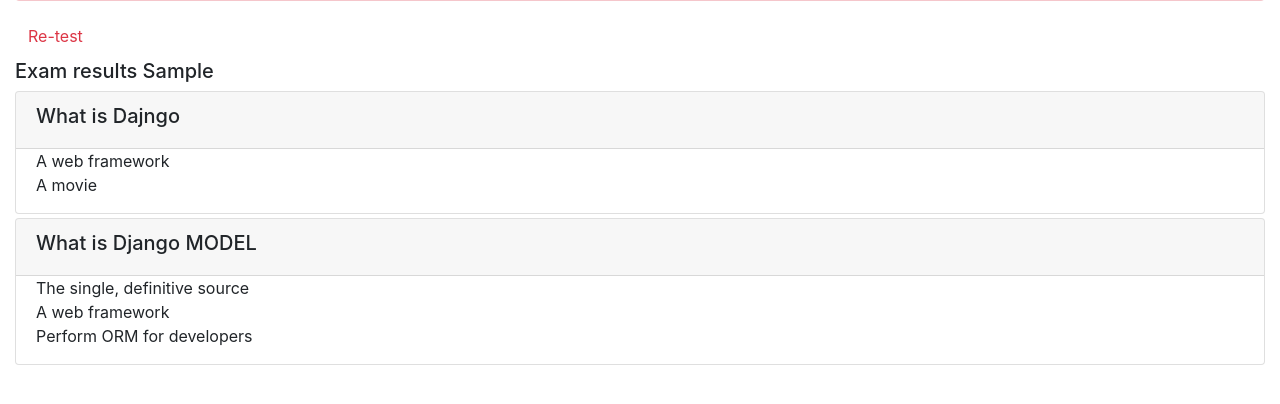
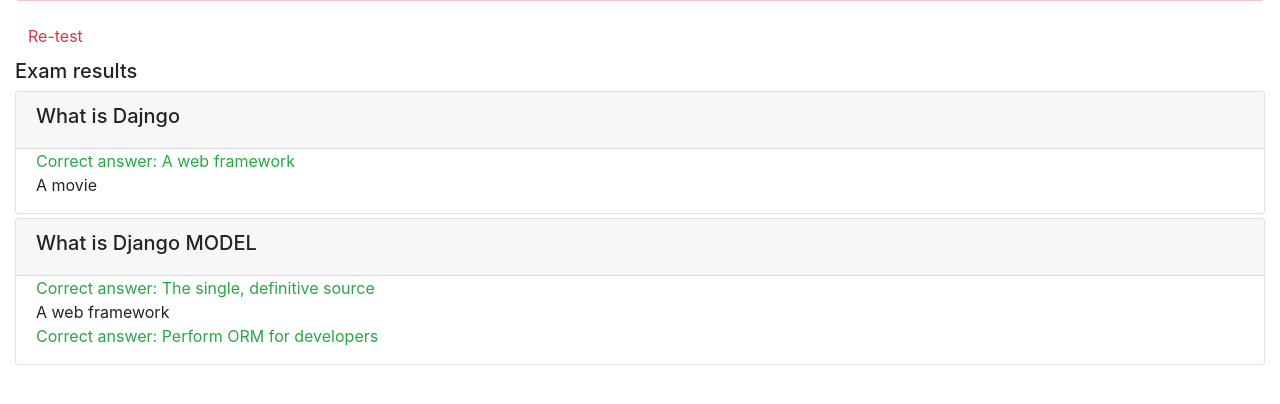
Before and after one commit to HauleTZ/Online-Course-App, a Django app: template onlinecourse/templates/onlinecourse/exam_result_bootstrap.html in a window 1280 px wide. Shown: the part 105-509 px from the top of the page. Run offline with Django 3.2, Linux system fonts and the light colour scheme; data comes from the database, SQL or seed files in the repository; the template is opened without the code that fills it: values that come from a table or form of the project are taken from there, most other values are stand-ins (such as "Sample title", 1, 10 or a date in 2020); some libraries are stand-ins or nearby versions.

Commit message:
exam result template  modified

```diff
--- a/onlinecourse/templates/onlinecourse/exam_result_bootstrap.html
+++ b/onlinecourse/templates/onlinecourse/exam_result_bootstrap.html
@@ -49,7 +49,7 @@
         <a class="btn btn-link text-danger" href="{% url 'onlinecourse:course_details' course.id %}">Re-test</a>
         {% endif %}
         <div class="card-columns-vertical mt-1">
-        <h5 class="">Exam results {{selected_ids}}</h5>
+        <h5 class="">Exam results </h5>
             <!--HINT Display exam results-->
             {% for lesson in course.lesson_set.all %}
             {% for question in lesson.question_set.all %}
@@ -58,10 +58,17 @@
                 {% csrf_token %}
                 <div class="form-group">
                     {% for choice in question.choice_set.all %}
+
                     <div class="form-check">
-                        <label class="form-check-label">
+                        {% if choice.is_correct %}
+                        <label class="form-check-label text-success">
+                           Correct answer: {{ choice.choice_text }}
+                        </label>
+                        {% else %}
+                        <label class="form-check-label text-green">
                             {{ choice.choice_text }}
-                        </label>
+                         </label>
+                        {% endif %}
                     </div>
                     {% endfor %}
                 </div>
```
